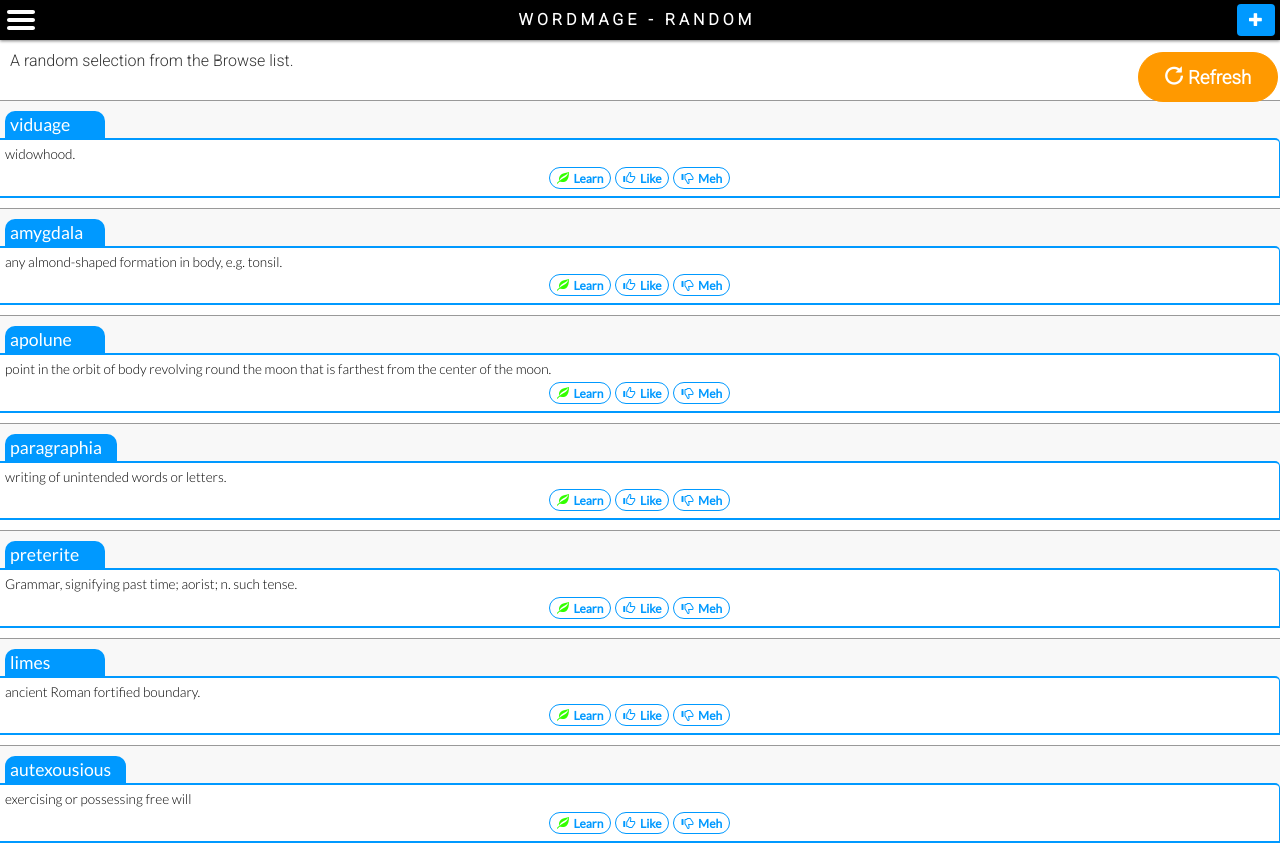
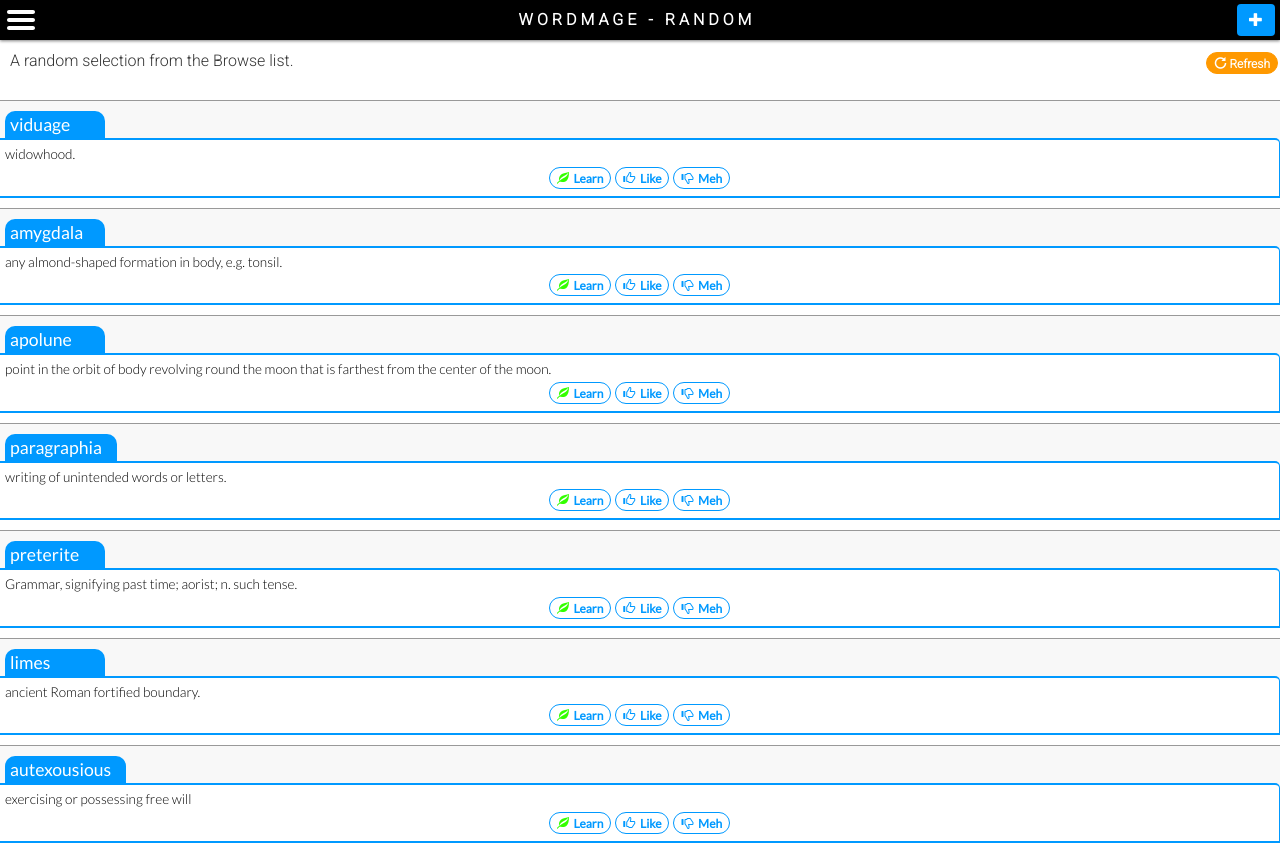
Before and after one commit to ricktoews/wordmage.app, a React (Create React App) app: page / in a window 1280 px wide. Shown: the top 843 px of the page. Built offline with nearby package versions, Linux system fonts and the light colour scheme.

Commit message:
Fix Refresh button on Random page.

```diff
--- a/src/App.scss
+++ b/src/App.scss
@@ -163,6 +163,12 @@
 }
 
 .badge-refresh {
+	border: 1px solid #f90;
+	background-color: #f90;
+	color: #fff;
+}
+
+.badge-another {
 	min-width: 140px;
 	min-height: 50px;
 	padding: 10px;
--- a/src/components/Spotlight.js
+++ b/src/components/Spotlight.js
@@ -58,7 +58,7 @@
 
 	    </div>
 	    <div className="button-wrapper">
-	      <button className={'badge badge-refresh'} onClick={handleAnother}><i className="glyphicon glyphicon-play"></i> Another</button>
+	      <button className={'badge badge-another'} onClick={handleAnother}><i className="glyphicon glyphicon-play"></i> Another</button>
 	    </div>
 	  </div>
 	</div>
```
